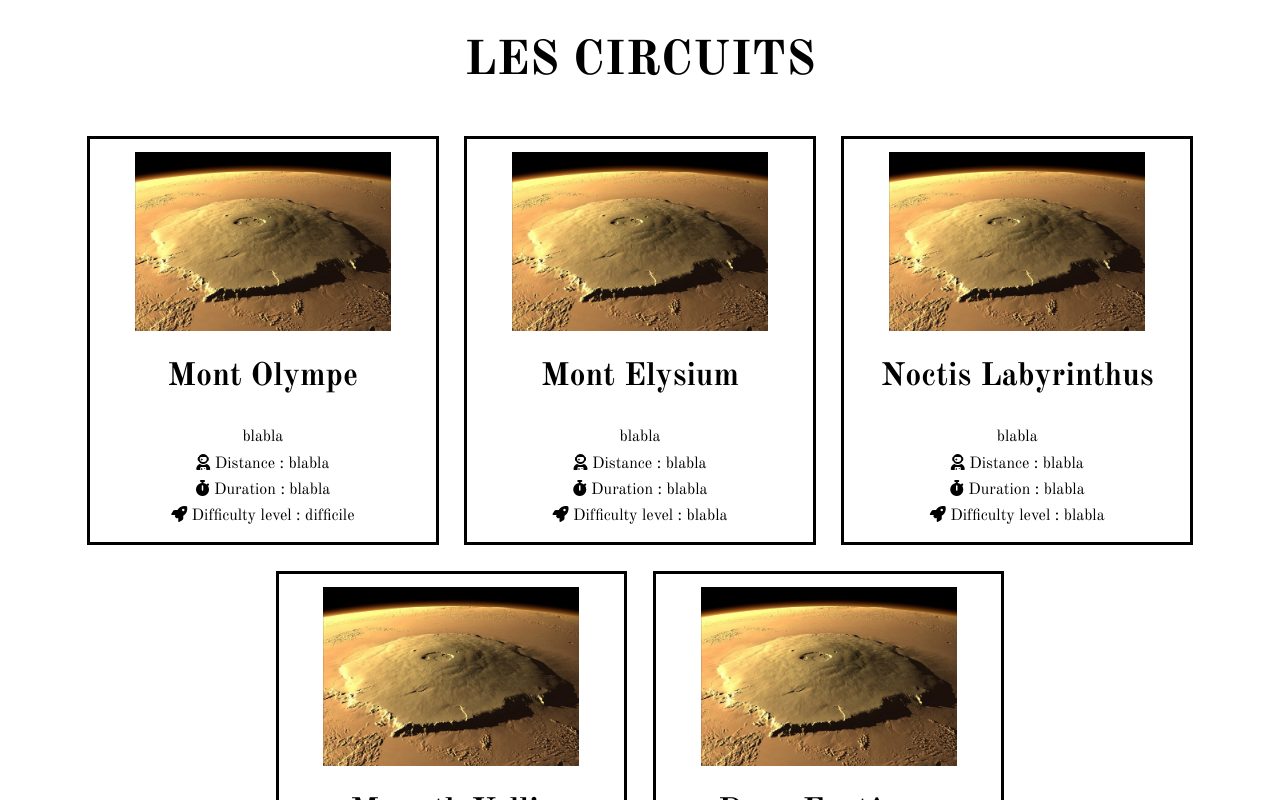
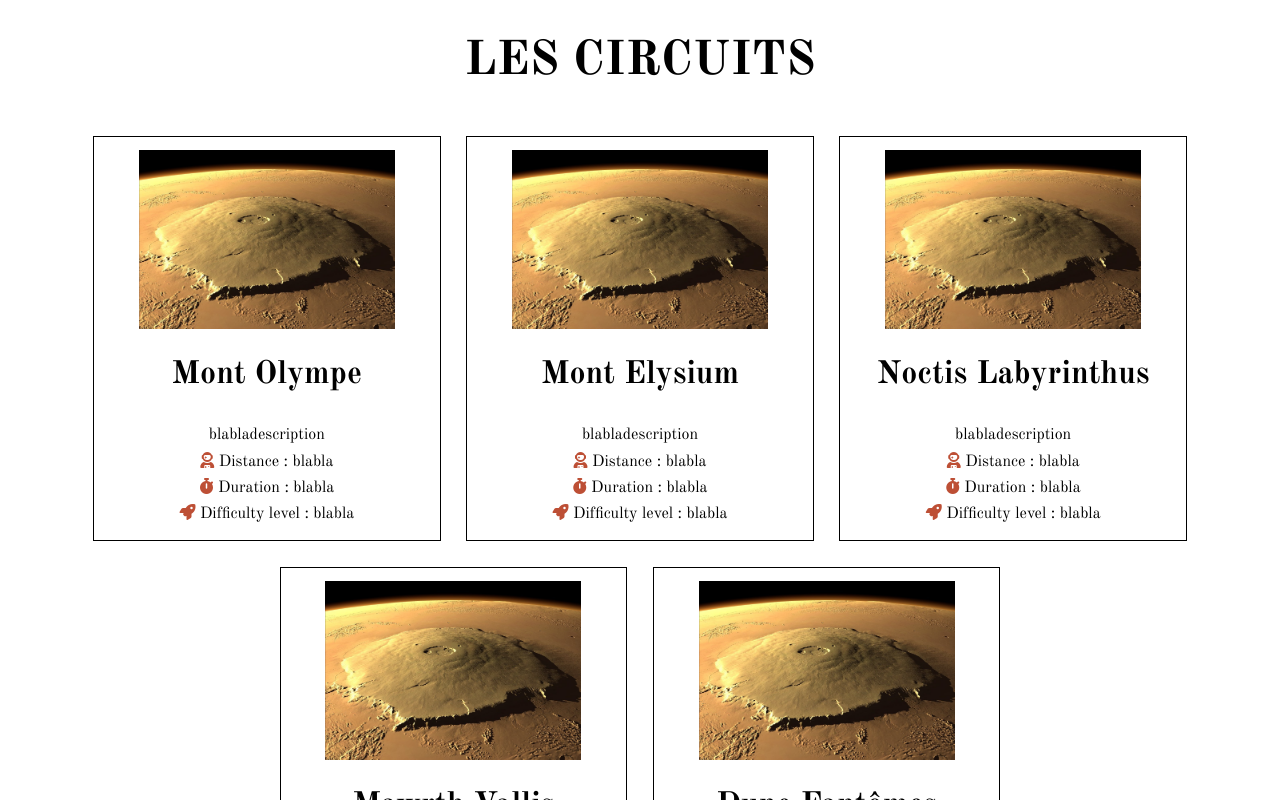
Before and after one commit to vio9/Marscapade, a React (Create React App) app: page / in a window 1280 px wide. Shown: the part 720-1520 px from the top of the page. Built offline with nearby package versions, Linux system fonts and the light colour scheme.

Commit message:
structure + CSS composants circuit

```diff
--- a/src/components/Circuits/CardCircuit.jsx
+++ b/src/components/Circuits/CardCircuit.jsx
@@ -3,12 +3,12 @@ import React from "react";
 export default function CardCircuit ({circuitName, picture, description, distance, duration, difflevel}) {
     return (
         <div className="cardCircuit">
-            <img className="pictureCircuit" src={picture} alt={circuitName}/>
-            <h2 className="titleCircuit">{circuitName}</h2>
-            <p className="infosCircuit">{description}</p>
-            <p className="infosCircuit"><i class="fas fa-user-astronaut"></i> Distance : {distance}</p>
-            <p className="infosCircuit"><i class="fas fa-stopwatch"></i> Duration : {duration}</p>
-            <p className="infosCircuit"><i class="fas fa-rocket"></i> Difficulty level : {difflevel}</p>
+                <img className="pictureCircuit" src={picture} alt={circuitName}/>
+                <h2 className="titleCircuit">{circuitName}</h2>
+                <p className="infosCircuit">{description}</p>
+                <p className="infosCircuit"><i class="fas fa-user-astronaut" style={{color:"#bd4f35"}}></i> Distance : {distance}</p>
+                <p className="infosCircuit"><i class="fas fa-stopwatch" style={{color:"#bd4f35"}}></i> Duration : {duration}</p>
+                <p className="infosCircuit"><i class="fas fa-rocket" style={{color:"#bd4f35"}}></i> Difficulty level : {difflevel}</p>
         </div>
     )
 }
--- a/src/components/Circuits/Circuits.jsx
+++ b/src/components/Circuits/Circuits.jsx
@@ -1,7 +1,7 @@
 import React from "react";
 import dataCircuits from "./DataCircuits";
 import CardCircuit from "./CardCircuit";
-import "./Circuits.css";
+import "./Circuits.scss";
 
 export default function Circuits () {
     return (
--- a/src/components/Circuits/Circuits.css
+++ b/src/components/Circuits/Circuits.scss
@@ -16,7 +16,8 @@
     display: flex;
     align-items: center;
     flex-direction: column;
-    border: solid;
+    border: solid 1px;
+    position: relative;
 }
 
 .pictureCircuit {
--- a/src/components/Circuits/DataCircuits.jsx
+++ b/src/components/Circuits/DataCircuits.jsx
@@ -4,15 +4,15 @@ const dataCircuits = [
     {
       circuitName:"Mont Olympe",
       picture:essaiPicture,
-      description:"blabla",
+      description:"blabladescription",
       distance:"blabla",
       duration:"blabla",
-      difflevel:"difficile"
+      difflevel:"blabla"
     },
     {
         circuitName:"Mont Elysium",
         picture:essaiPicture,
-        description:"blabla",
+        description:"blabladescription",
         distance:"blabla",
         duration:"blabla",
         difflevel:"blabla"
@@ -20,7 +20,7 @@ const dataCircuits = [
       {
         circuitName:"Noctis Labyrinthus",
         picture:essaiPicture,
-        description:"blabla",
+        description:"blabladescription",
         distance:"blabla",
         duration:"blabla",
         difflevel:"blabla"
@@ -28,7 +28,7 @@ const dataCircuits = [
       {
         circuitName:"Mawrth Vallis",
         picture:essaiPicture,
-        description:"blabla",
+        description:"blabladescription",
         distance:"blabla",
         duration:"blabla",
         difflevel:"blabla"
@@ -36,7 +36,7 @@ const dataCircuits = [
       {
         circuitName:"Dune Fantômes",
         picture:essaiPicture,
-        description:"blabla",
+        description:"blabladescription",
         distance:"blabla",
         duration:"blabla",
         difflevel:"blabla"
```
